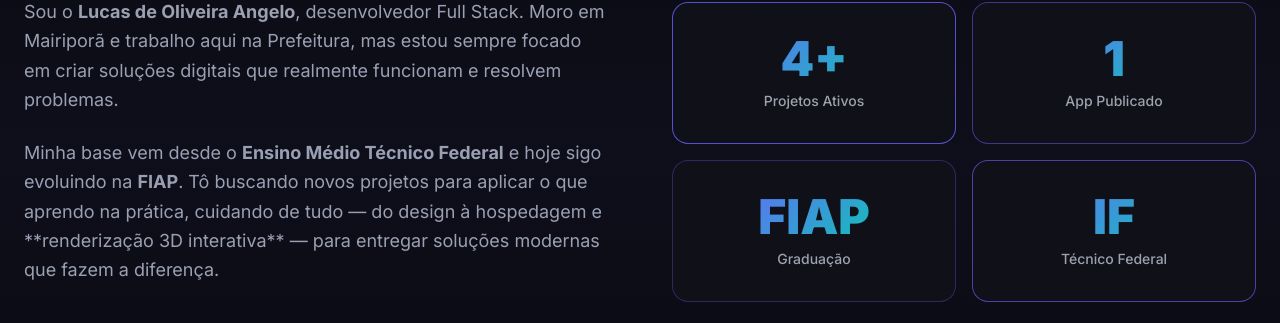
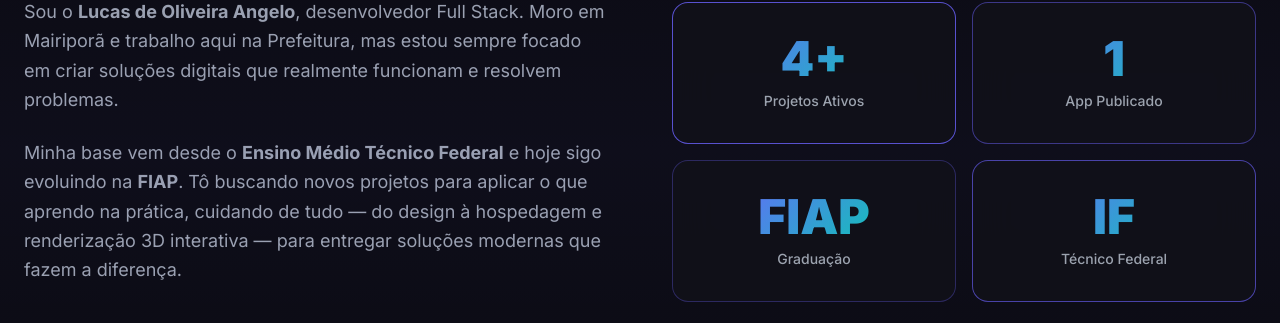
Before and after one commit to LuKz2/portfolio-lucas, a React (Vite) app: page / in a window 1280 px wide. Shown: the part 1087-1410 px from the top of the page. Built offline with nearby package versions, Linux system fonts and the light colour scheme.

Commit message:
feat: ajuste simples em texto

```diff
--- a/src/components/About.jsx
+++ b/src/components/About.jsx
@@ -42,7 +42,7 @@
               Sou o <strong>Lucas de Oliveira Angelo</strong>, desenvolvedor Full Stack. Moro em Mairiporã e trabalho aqui na Prefeitura, mas estou sempre focado em criar soluções digitais que realmente funcionam e resolvem problemas.
             </p>
             <p className="text-gray-400 text-lg leading-relaxed mb-10">
-              Minha base vem desde o <strong>Ensino Médio Técnico Federal</strong> e hoje sigo evoluindo na <strong>FIAP</strong>. Tô buscando novos projetos para aplicar o que aprendo na prática, cuidando de tudo — do design à hospedagem e **renderização 3D interativa** — para entregar soluções modernas que fazem a diferença.
+              Minha base vem desde o <strong>Ensino Médio Técnico Federal</strong> e hoje sigo evoluindo na <strong>FIAP</strong>. Tô buscando novos projetos para aplicar o que aprendo na prática, cuidando de tudo — do design à hospedagem e renderização 3D interativa — para entregar soluções modernas que fazem a diferença.
             </p>
 
             <div className="flex flex-wrap gap-3">
```
